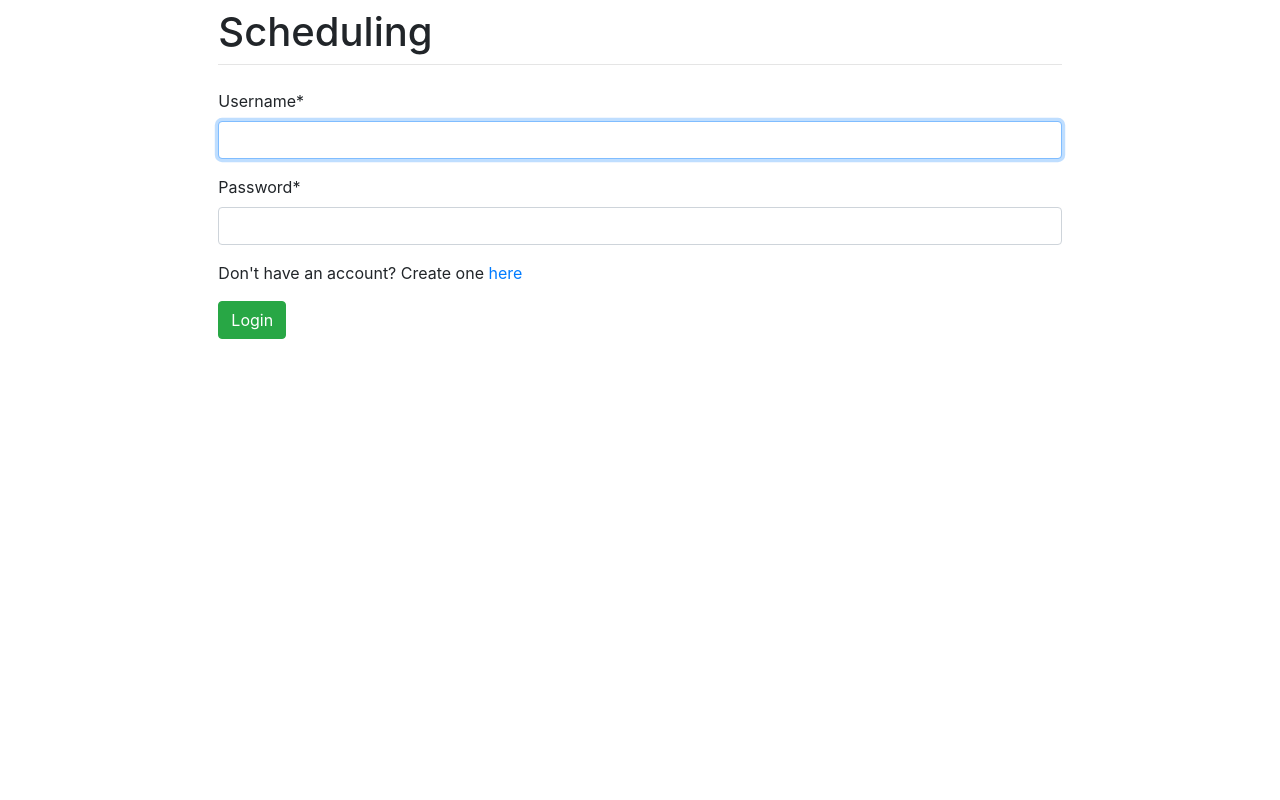
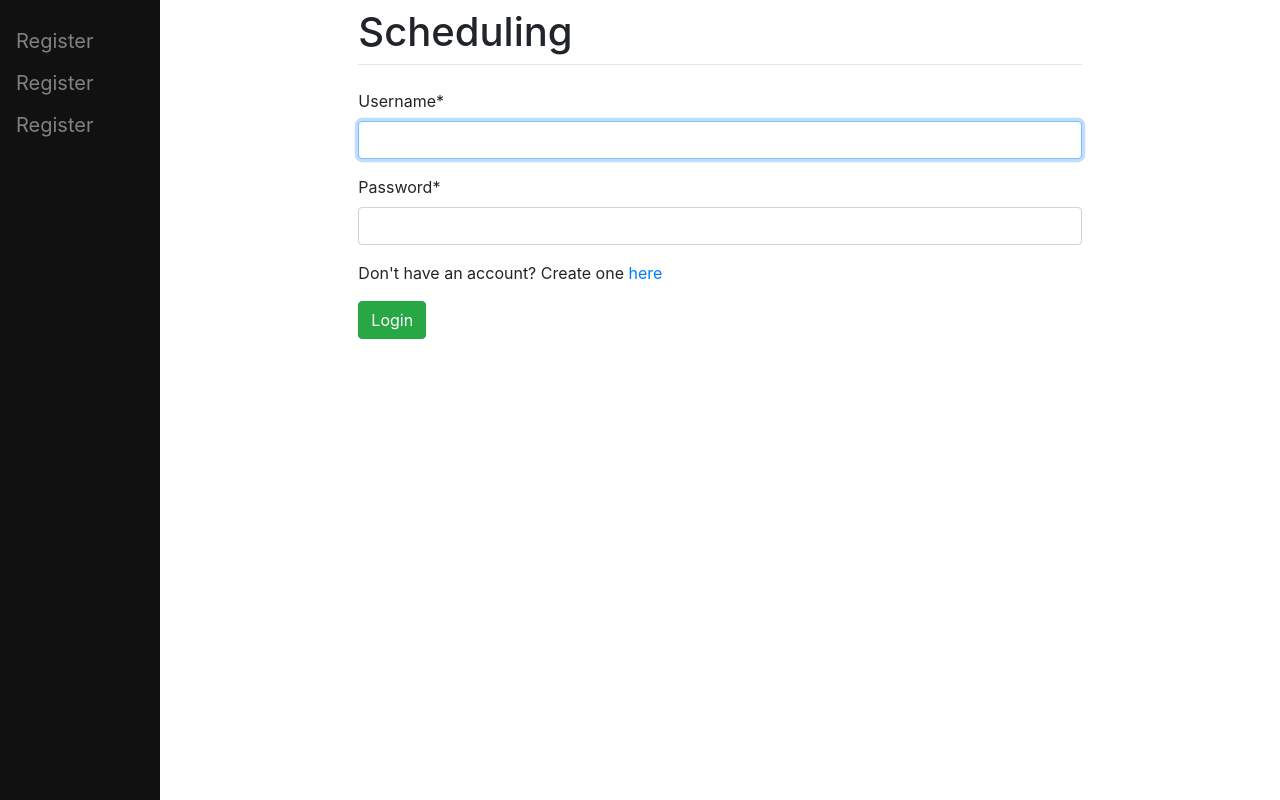
Before and after one commit to timschutte/BuildingITSystems, a Django app: page /login/ in a window 1280 px wide. Run offline with Django 4.2, Linux system fonts and the light colour scheme; some libraries are stand-ins or nearby versions.

Commit message:
added a readme, added a sidebar

```diff
--- a/playground/templates/playground/base.html
+++ b/playground/templates/playground/base.html
@@ -1,6 +1,37 @@
 <!doctype html>
 <html lang="en-us">
 <head>
+    <style type="text/css">
+        .sidenav {
+            height: 100%;
+            width: 160px;
+            position: fixed;
+            z-index: 1;
+            top: 0;
+            left: 0;
+            background-color: #111;
+            overflow-x: hidden;
+            padding-top: 20px;
+        }
+
+        .sidenav a {
+            padding: 6px 8px 6px 16px;
+            text-decoration: none;
+            color: #818181;
+            font-size: 20px;
+            display: block;
+        }
+
+        .sidenav a:hover {
+            color: #f1f1f1;
+        }
+
+        .main {
+            margin-left: 160px;
+            padding: 0px 10px;
+        }
+
+    </style>
     <meta charset="utf-8">
     <meta name="viewport" content="width=device-width, initial-scale=1, shrink-to-fit=no">
     <link rel="stylesheet" href="https://cdn.jsdelivr.net/npm/bootstrap@4.3.1/dist/css/bootstrap.min.css" integrity="sha384-ggOyR0iXCbMQv3Xipma34MD+dH/1fQ784/j6cY/iJTQUOhcWr7x9JvoRxT2MZw1T" crossorigin="anonymous">
@@ -8,6 +39,12 @@
     <title>{% block title %}Playground{% endblock %}</title>
 </head>
 <body>
+    <div class="sidenav">
+        <a href="/register/">Register</a>
+        <a href="/register/">Register</a>
+        <a href="/register/">Register</a>
+    </div>
+
     <div id="content" name="content" class="main">
         <div class="row justify-content-center">
             <div class="col-8">
--- a/playground/views.py
+++ b/playground/views.py
@@ -3,6 +3,7 @@ from django.http import HttpResponse
 from .models import ToDoList, Item
 from .forms import CreateNewList
 # Create views here
+
 
 def index(response, id):
     ls = ToDoList.objects.get(id=id)
--- a/register/templates/registration/login.html
+++ b/register/templates/registration/login.html
@@ -7,7 +7,7 @@
     <form method="POST" class="form-group">
         {% csrf_token %}
         {{ form|crispy }}
-        <p>Don't have an account? Create one <a href="/register">here</a></p>
+        <p>Don't have an account? Create one <a href="/register/">here</a></p>
         <button type="submit" class="btn btn-success">Login</button>
     </form>
 {% endblock %}
```
Also changed, not shown: ReadMEEEE.md (added), db.sqlite3.
